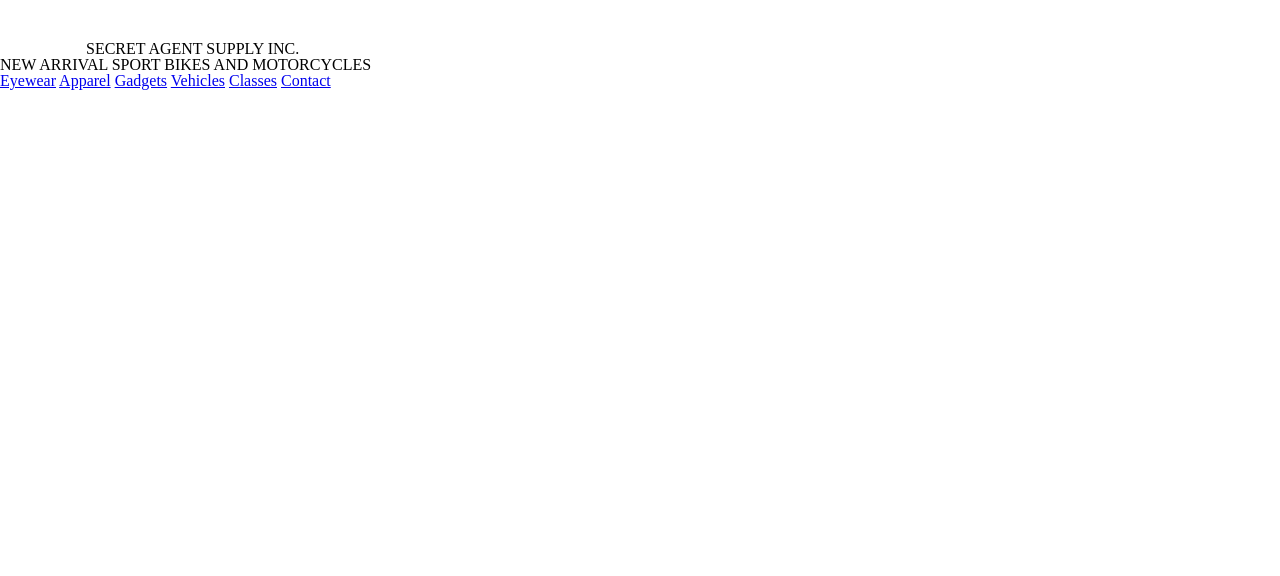
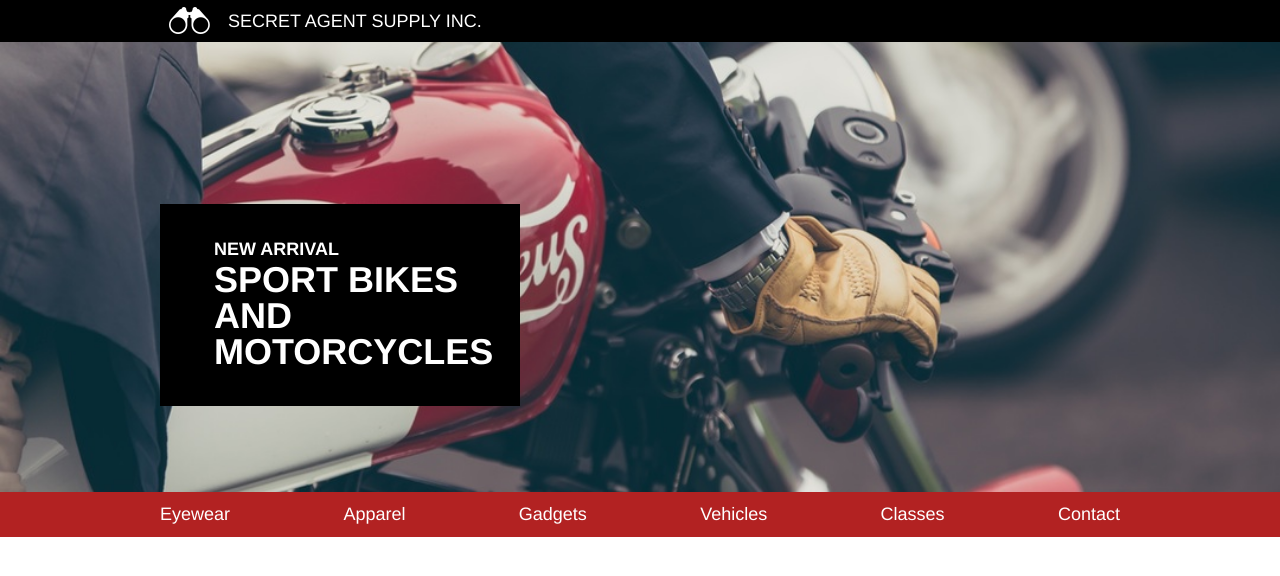
Before and after one commit to rditon22/Secret-Agent-Supply, a plain HTML site: page index.html in a window 1280 px wide. Drawn offline with Linux system fonts and the light colour scheme.

Commit message:
Write html and css for header, main-banner and navbar

```diff
--- a/index.html
+++ b/index.html
@@ -7,24 +7,38 @@
     <link href="./resources/css/style.css" type="text/css" rel="stylesheet">
   </head>
   <body>
-  <header>
-    <div class="bannertop">
+
+    <!--Header Section-->
+    <div class="header">
+      <div class="container">
         <img src="./resources/images/logo.png" alt="White Binoculars">
         <span>SECRET AGENT SUPPLY INC.</span>
       </div>
-    <div class="backgroundimg">
+    </div>
+
+    <!--Main Banner-->
+    <div class="main-banner">
+      <div class="container">
+        <div class="title">
           <span class="new">NEW ARRIVAL</span>
           <span class="sport">SPORT BIKES AND MOTORCYCLES</span>
         </div>
+      </div>
+    </div>
+
+    <!--Nav bar-->
+    <div>
       <nav>
-      <span><a href="#">Eyewear</a></span>
-      <span><a href="#">Apparel</a></span>
-      <span><a href="#">Gadgets</a></span>
-      <span><a href="#">Vehicles</a></span>
-      <span><a href="#">Classes</a></span>
-      <span><a href="#">Contact</a></span>
+        <ul class="container">
+          <li><a href="#">Eyewear</a></li>
+          <li><a href="#">Apparel</a></li>
+          <li><a href="#">Gadgets</a></li>
+          <li><a href="#">Vehicles</a></li>
+          <li><a href="#">Classes</a></li>
+          <li><a href="#">Contact</a></li>
+        </ul>
       </nav>
-  </header>
+    </div>
 
   </body>
 </html>
--- a/resources/css/style.css
+++ b/resources/css/style.css
@@ -0,0 +1,87 @@
+/* Universal Styles */
+
+html {
+  font-size: 18px;
+  font-family: Helvetica;
+  background-color: white;
+}
+
+div {
+  display: block;
+}
+
+.container {
+  max-width: 960px;
+  margin: 0 auto;
+}
+
+/* Header */
+
+.header {
+  background-color: black;
+  color: white;
+}
+
+.header .container {
+  display: flex;
+  align-items: center;
+}
+
+.header img {
+  height: 1.5rem;
+  padding: 0 1rem 0 0.5rem;
+}
+
+.header span {
+  padding: 0.66rem 0;
+}
+
+/* Main Banner */
+
+.main-banner {
+  height: 25rem;
+  background-image: url("../images/moto.jpeg");
+  background-position: center;
+  background-repeat: no-repeat;
+  background-size: cover;
+}
+
+.title {
+  background-color: black;
+  color: white;
+  width: 20rem;
+  position: relative;
+  top: 9rem;
+}
+
+.title .new {
+  display: block;
+  font-size: 1rem;
+  font-weight: bold;
+  padding: 2rem 3rem 0.25rem 3rem;
+}
+
+.title .sport {
+  display: block;
+  font-size: 2rem;
+  font-weight: bold;
+  padding: 0 3rem 2rem 3rem;
+}
+
+/* Nav Bar */
+
+nav {
+  background-color: firebrick;
+}
+
+nav ul {
+  display: flex;
+  align-items: center;
+  justify-content: space-between;
+  padding: 0.75rem 0;
+}
+
+a {
+  color: white;
+  text-decoration: none;
+}
```
Lines whose indentation alone changed are shown as unchanged.
